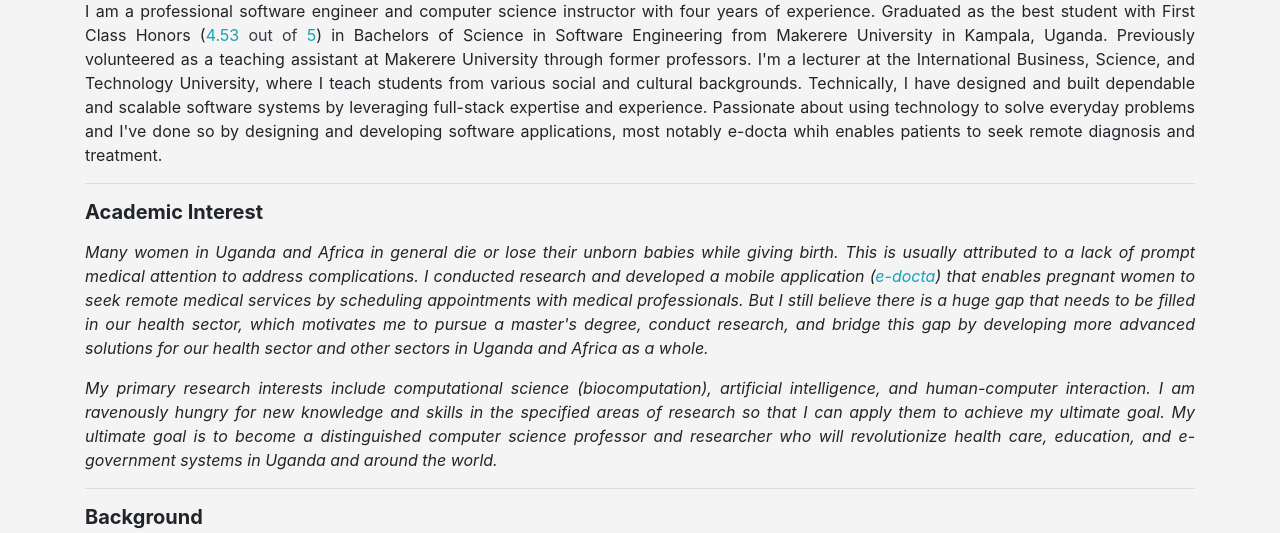
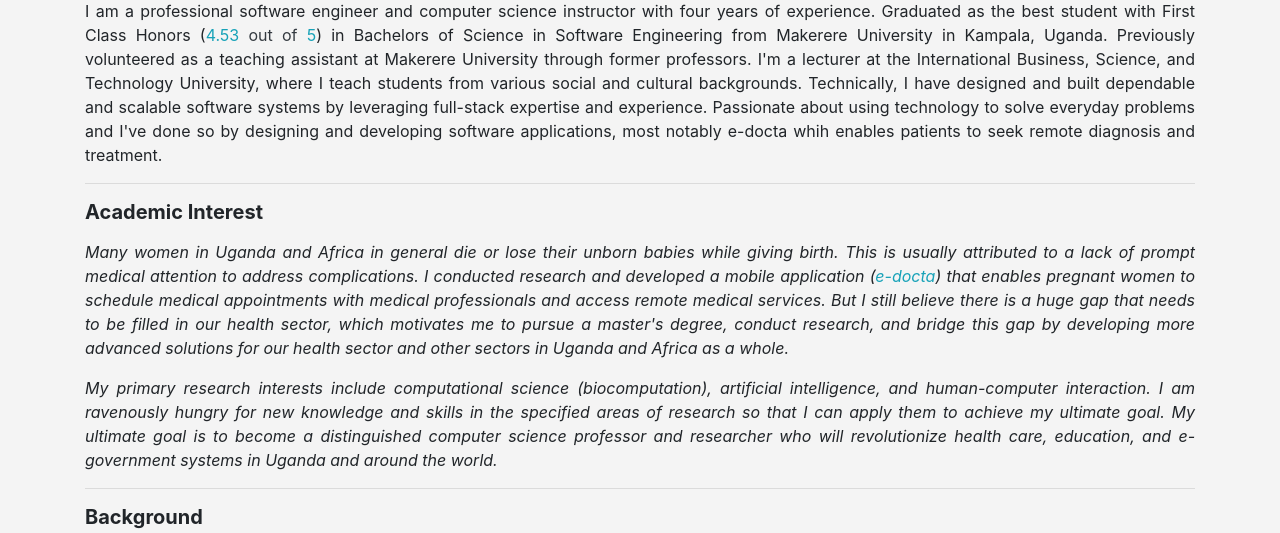
Before and after one commit to d-asingwire/dallingtonug, a PHP site: page / in a window 1280 px wide. Shown: the part 191-724 px from the top of the page. Run offline with PHP 8.4, Linux system fonts and the light colour scheme.

Commit message:
refactored mission statement

```diff
--- a/index.php
+++ b/index.php
@@ -96,7 +96,8 @@
             <p>
                 <i>
                     Many women in Uganda and Africa in general die or lose their unborn babies while giving birth.
-                    This is usually attributed to a lack of prompt medical attention to address complications. I conducted research and developed a mobile application (<a class="text-info" href="/projects/health/apks/e-docta.apk">e-docta</a>) that enables pregnant women to seek remote medical services by scheduling appointments with medical professionals.
+                    This is usually attributed to a lack of prompt medical attention to address complications. I conducted research and developed a mobile application (<a class="text-info" href="/projects/health/apks/e-docta.apk">e-docta</a>) that
+                    enables pregnant women to schedule medical appointments with medical professionals and access remote medical services.
                     But I still believe there is a huge gap that needs to be filled in our health sector, which motivates me to pursue a master's degree,
                     conduct research, and bridge this gap by developing more advanced solutions for our health sector and other sectors in Uganda and Africa as a whole.
                 </i>
```
